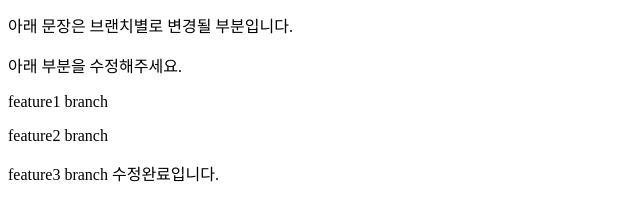
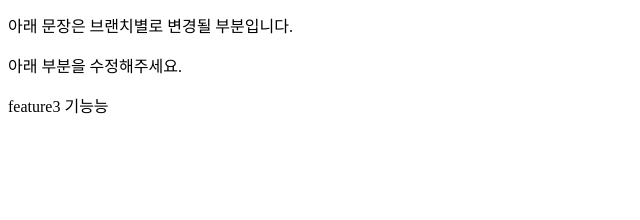
Before and after one commit to kdowon3/example, a plain HTML site: page index.html in a window 1280 px wide. Shown: the part 116-336 px from the top of the page, without its empty margins (0-640 px from the left). Drawn offline with Linux system fonts and the light colour scheme.

Commit message:
feat: feature3

```diff
--- a/index.html
+++ b/index.html
@@ -10,8 +10,6 @@
     <p>이 문장은 기본 텍스트입니다.</p>
     <p>아래 문장은 브랜치별로 변경될 부분입니다.</p>
     <p>아래 부분을 수정해주세요.</p>
-    <p>feature1 branch</p>
-    <p>feature2 branch</p>
-    <p>feature3 branch 수정완료입니다.</p>
+    <p>feature3 기능능</p>
 </body>
 </html>
```
